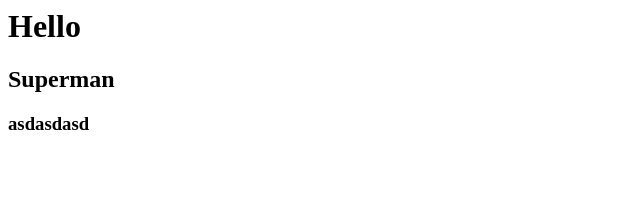
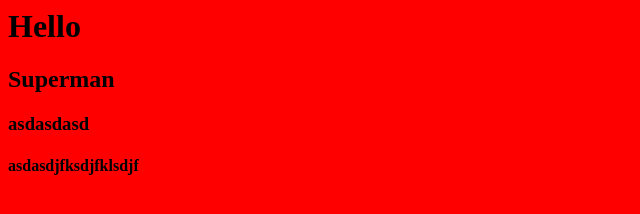
Before and after one commit to m-ali04/zps_ai_agentic_dashboard, a plain HTML site: page index.html in a window 1280 px wide. Shown: the whole page, without its empty margins (0-640 px from the left). Drawn offline with Linux system fonts and the light colour scheme.

Commit message:
addition of css style

```diff
--- a/index.html
+++ b/index.html
@@ -3,10 +3,12 @@
     <meta charset="UTF-8">
     <meta name="viewport" content="width=device-width, initial-scale=1.0">
     <title>Document</title>
+    <link rel="stylesheet" href="style.css">
 </head>
 <body>
     <h1>Hello</h1>
     <h2>Superman</h2>
     <h3>asdasdasd</h3>
+    <h4>asdasdjfksdjfklsdjf</h4>
 </body>
 </html>
--- /dev/null
+++ b/style.css
@@ -0,0 +1,3 @@
+body{
+    background-color: red;
+}
```
